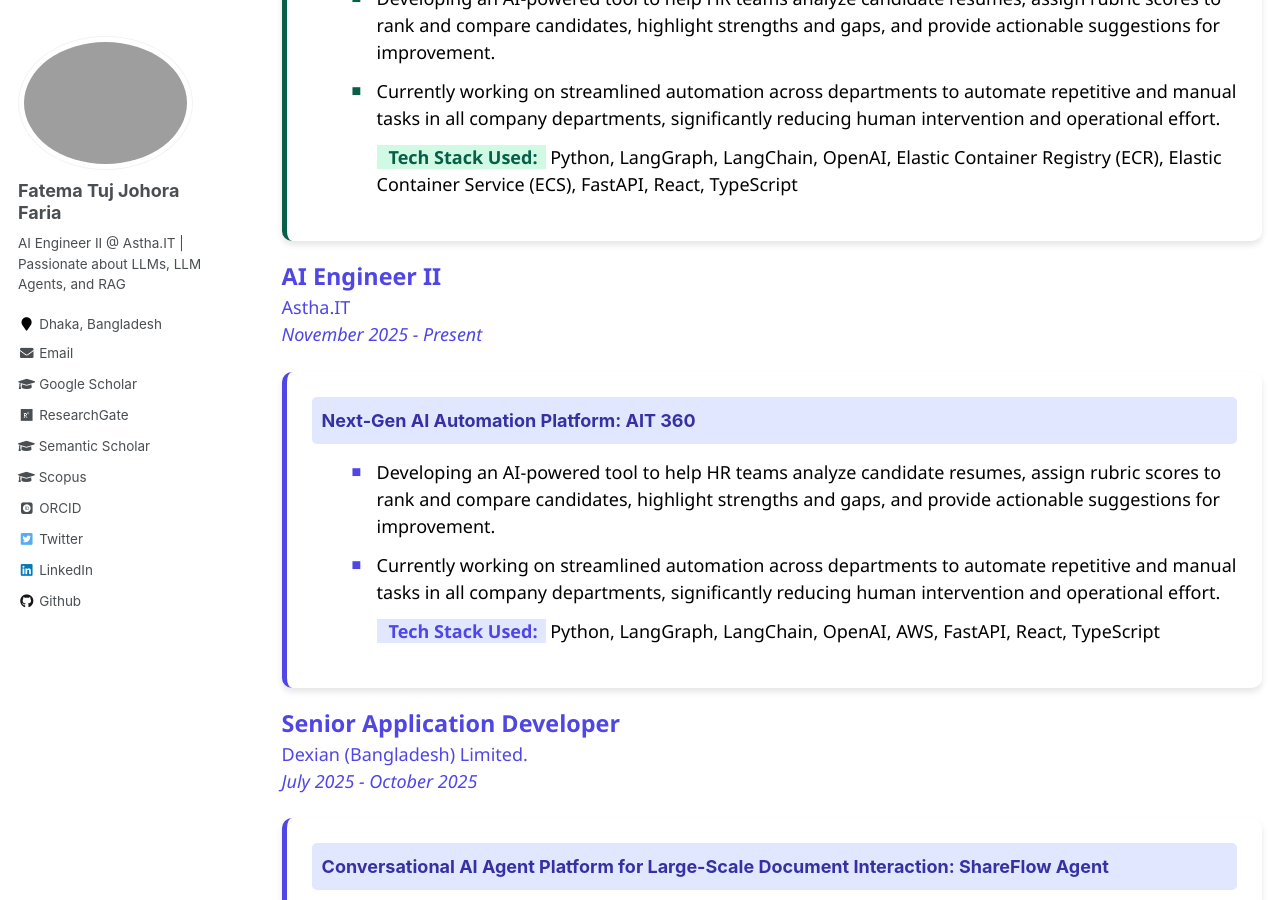
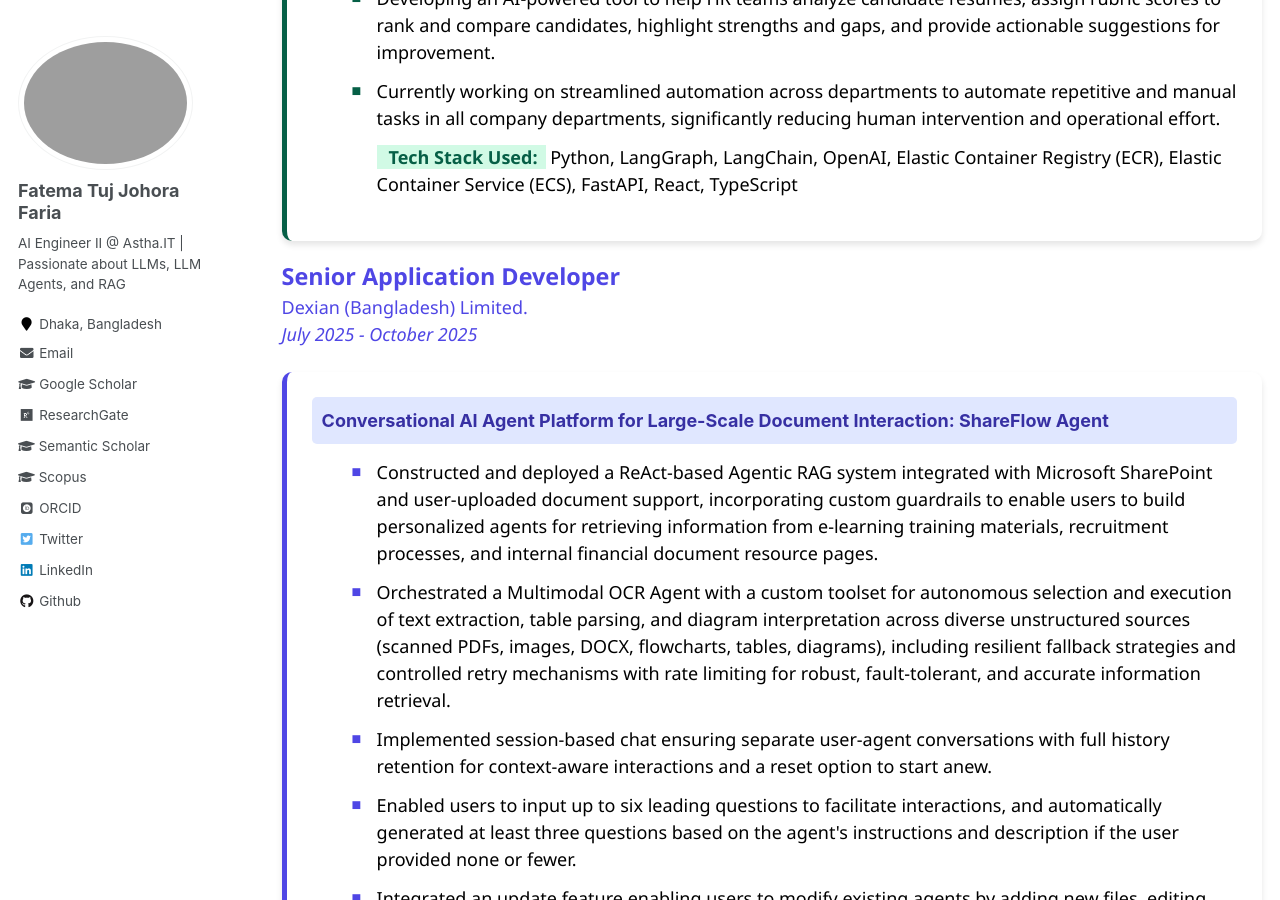
Before and after one commit to fatemafaria142/fatemafaria142.github.io, a Jekyll site: the page built from _pages/work.md, in a window 1280 px wide and 900 px high, scrolled down 2714 px. Built offline with Jekyll 4.4.1, drawn with Linux system fonts in a browser that asks for light colours; some web fonts are replaced.

Commit message:
Update Work

```diff
--- a/_pages/work.md
+++ b/_pages/work.md
@@ -128,33 +128,6 @@ title: ""
         </li>
          <li style="margin-bottom: 12px; list-style-type: none; position: relative; padding-left: 25px;">
           <b><span style="background-color: #d1fae5; padding: 0 8px 0 12px; color: #065f46; display: inline;">Tech Stack Used:</span></b> Python, LangGraph, LangChain, OpenAI, Elastic Container Registry (ECR), Elastic Container Service (ECS), FastAPI, React, TypeScript
-        </li>
-      </ul>
-    </div>
-  </div>
-
-
-<span style="font-family: 'Segoe UI', sans-serif; color: black;">
-  <span style="color: #4f46e5; font-size: 1.3em; font-weight: bold;">AI Engineer II</span><br/>
-  <a href="https://www.linkedin.com/company/asthait/" style="color: #4f46e5; text-decoration: none;" target="_blank">Astha.IT</a><br/>
-  <span style="color: #4f46e5; font-style: italic;">November 2025 - Present</span>
-
-  <div style="display: flex; flex-wrap: wrap; gap: 20px; margin-top: 15px;">
-    <div style="background-color: white; border-left: 5px solid #4f46e5; border-radius: 10px; padding: 25px; flex: 1 1 100%; max-width: 100%; box-shadow: 0 4px 6px rgba(0, 0, 0, 0.1);">
-      <div style="background-color: #e0e7ff; padding: 10px; border-radius: 5px; margin-bottom: 15px;">
-        <span style="color: #3730a3; font-size: 1em; font-weight: bold;">Next-Gen AI Automation Platform: AIT 360</span>
-      </div>
-      <ul style="font-family: 'Segoe UI', sans-serif; color: black; margin-top: 15px;">
-        <li style="margin-bottom: 12px; list-style-type: none; position: relative; padding-left: 25px;">
-          <span style="position: absolute; left: 0; color: #4f46e5; font-size: 0.9em;">■</span>
-          Developing an AI-powered tool to help HR teams analyze candidate resumes, assign rubric scores to rank and compare candidates, highlight strengths and gaps, and provide actionable suggestions for improvement.
-        </li>
-        <li style="margin-bottom: 12px; list-style-type: none; position: relative; padding-left: 25px;">
-          <span style="position: absolute; left: 0; color: #4f46e5; font-size: 0.9em;">■</span>
-          Currently working on streamlined automation across departments to automate repetitive and manual tasks in all company departments, significantly reducing human intervention and operational effort.
-        </li>
-         <li style="margin-bottom: 12px; list-style-type: none; position: relative; padding-left: 25px;">
-          <b><span style="background-color: #e0e7ff; padding: 0 8px 0 12px; color: #4f46e5; display: inline;">Tech Stack Used:</span></b> Python, LangGraph, LangChain, OpenAI, AWS, FastAPI, React, TypeScript
         </li>
       </ul>
     </div>
```
